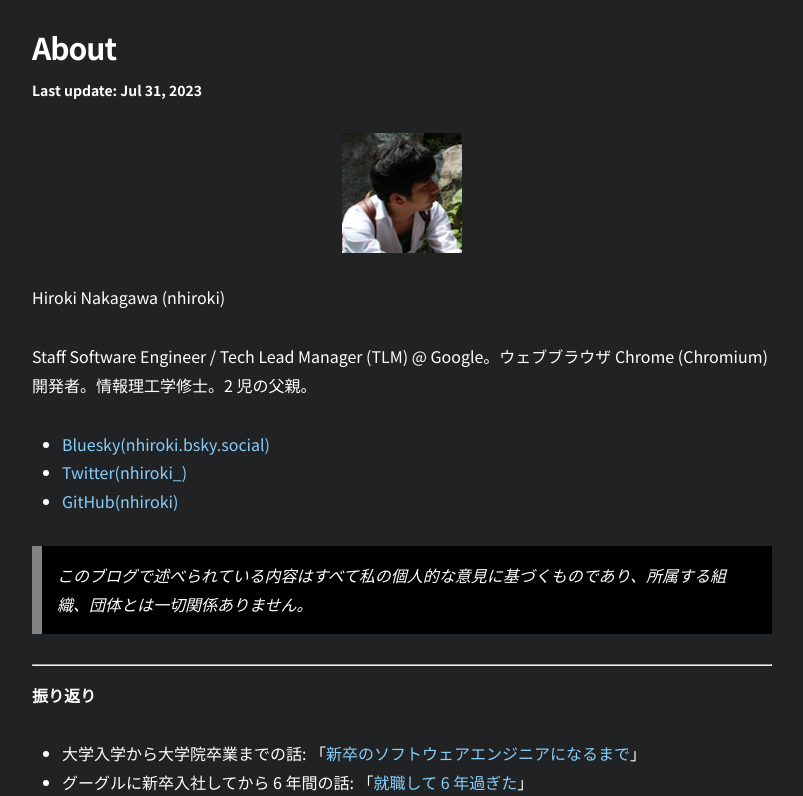
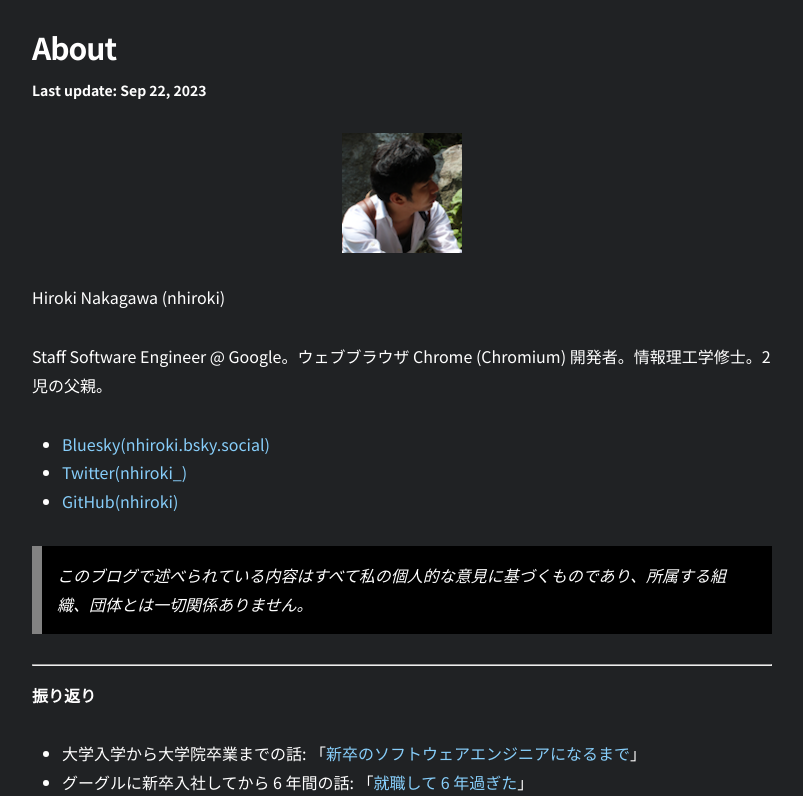
Before and after one commit to nhiroki/nhiroki.github.io, a Jekyll site: the page built from about.md, in a window 1280 px wide and 900 px high, cut to the strip 104-900 px from the top of the window. Shown: the whole strip, without its empty margins (238-1041 px from the left). Built offline with Jekyll 4.4.1, drawn with Linux system fonts in a browser that asks for light colours; comment, search, counter and statistics services are not loaded.

Commit message:
Update the about page

```diff
--- a/about.md
+++ b/about.md
@@ -1,7 +1,7 @@
 ---
 layout: page
 title: About
-date: 2023/07/31
+date: 2023/09/22
 permalink: /about/
 ---
 
@@ -9,7 +9,7 @@ permalink: /about/
 
 Hiroki Nakagawa (nhiroki)
 
-Staff Software Engineer / Tech Lead Manager (TLM) @ Google。ウェブブラウザ Chrome (Chromium) 開発者。情報理工学修士。2 児の父親。
+Staff Software Engineer @ Google。ウェブブラウザ Chrome (Chromium) 開発者。情報理工学修士。2 児の父親。
 
 - [Bluesky(nhiroki.bsky.social)](https://bsky.app/profile/nhiroki.bsky.social)
 - [Twitter(nhiroki_)](https://twitter.com/nhiroki_)
```
